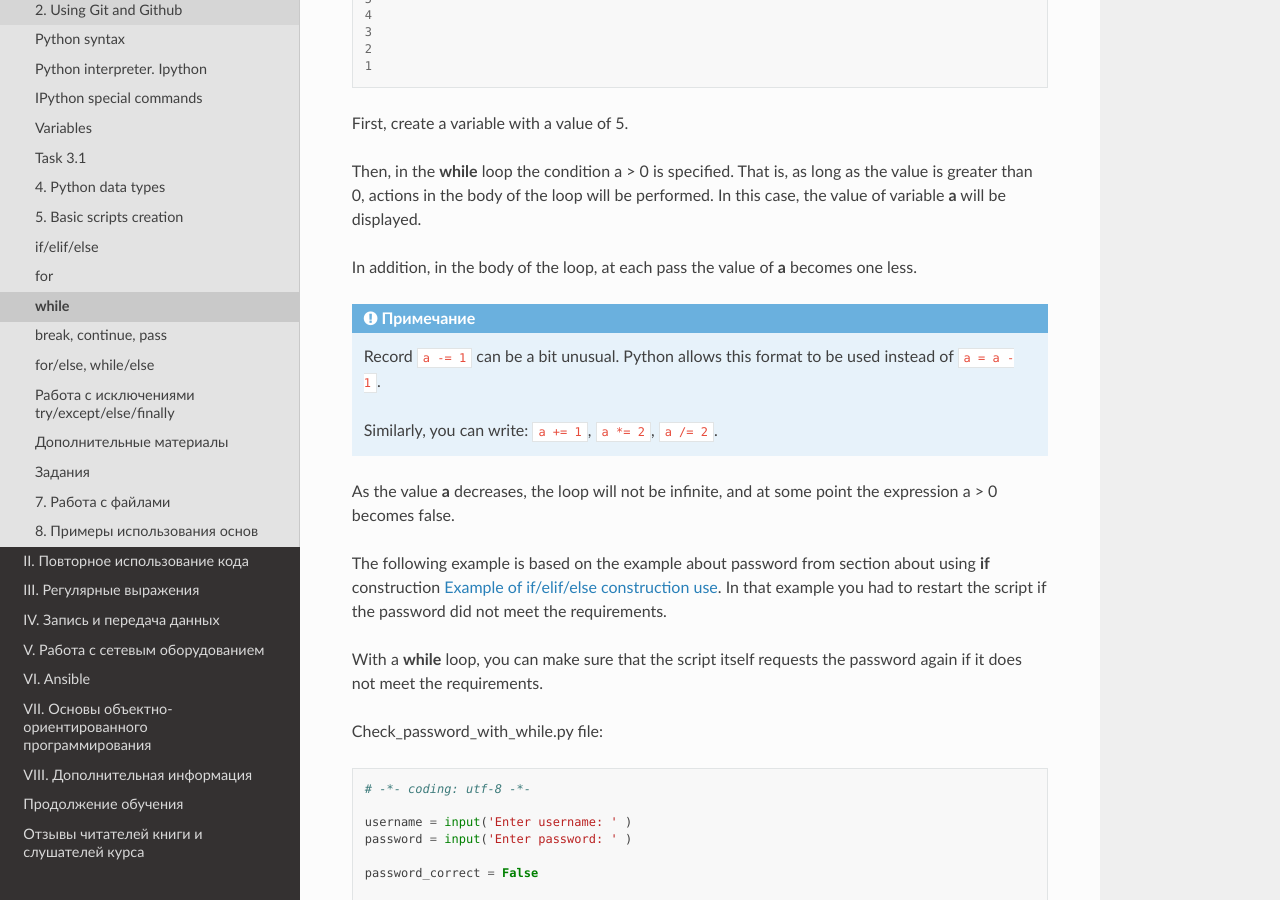
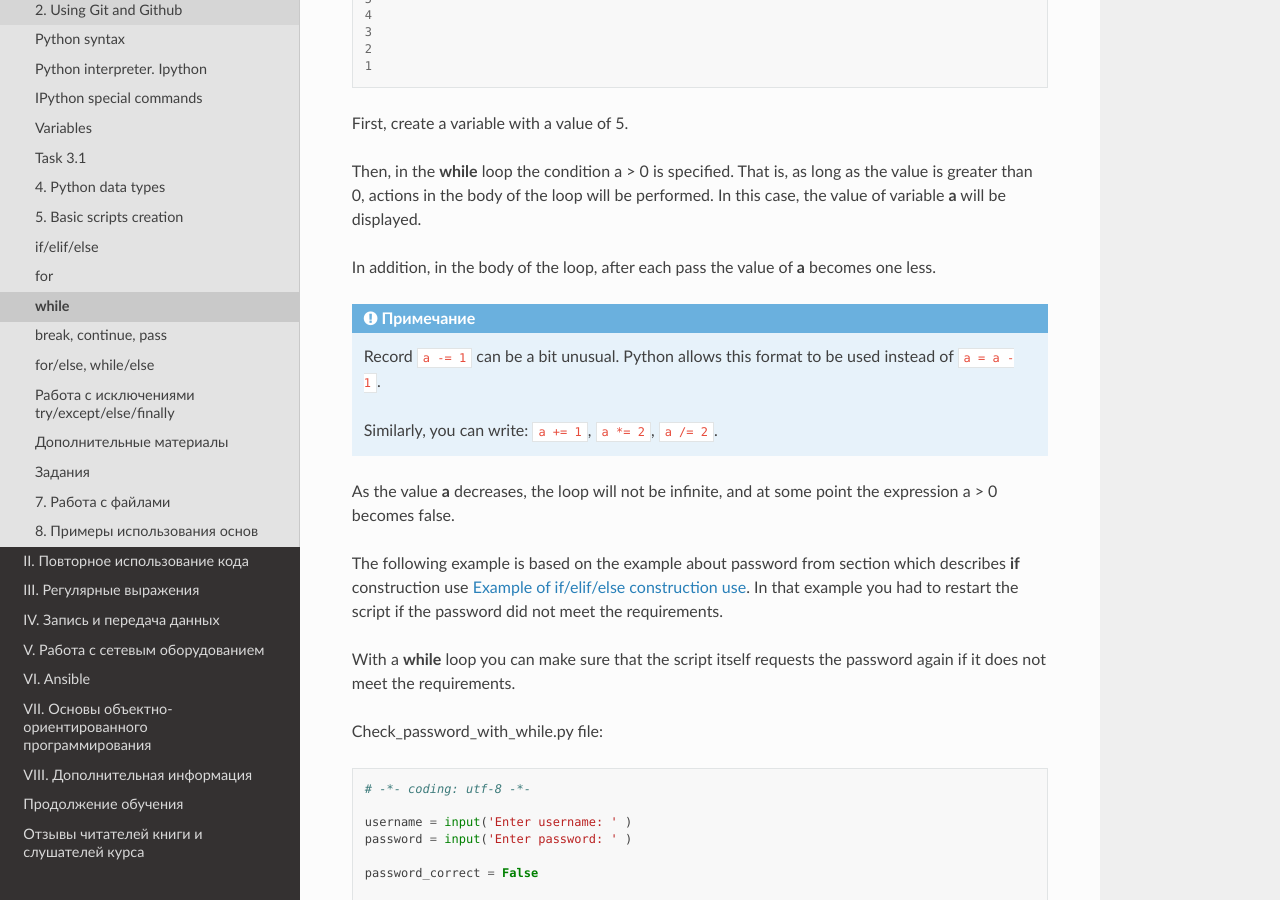
Before and after one commit to Aidar5/nattoeng, a Sphinx documentation site: the page built from docs/source/book/06_control_structures/3_while.rst, in a window 1280 px wide and 900 px high, scrolled down 546 px. Built offline with Sphinx 7.4.7 and the Read the Docs theme 2.0.0, drawn with Linux system fonts in a browser that asks for light colours; pages that are not in the unit, such as notebooks, are missing from menus.

Commit message:
Update 3_while.rst

```diff
--- a/docs/source/book/06_control_structures/3_while.rst
+++ b/docs/source/book/06_control_structures/3_while.rst
@@ -27,7 +27,7 @@ First, create a variable with a value of 5.
 
 Then, in the **while** loop the condition a > 0 is specified. That is, as long as the value is greater than 0, actions in the body of the loop will be performed. In this case, the value of variable **a** will be displayed.
 
-In addition, in the body of the loop, at each pass the value of **a** becomes one less.
+In addition, in the body of the loop, after each pass the value of **a** becomes one less.
 
 .. note::
     Record ``a -= 1`` can be a bit unusual. Python allows this format to be used instead of ``a = a - 1``.
@@ -37,10 +37,10 @@ In addition, in the body of the loop, at each pass the value of **a** becomes on
 
 As the value **a** decreases, the loop will not be infinite, and at some point the expression a > 0 becomes false.
 
-The following example is based on the example about password from section about using **if** construction :ref:`if_example`.
+The following example is based on the example about password from section which describes **if** construction use :ref:`if_example`.
 In that example you had to restart the script if the password did not meet the requirements.
 
-With a **while** loop, you can make sure that the script itself requests the password again if it does not meet the requirements.
+With a **while** loop you can make sure that the script itself requests the password again if it does not meet the requirements.
 
 Check_password_with_while.py file:
 
```
